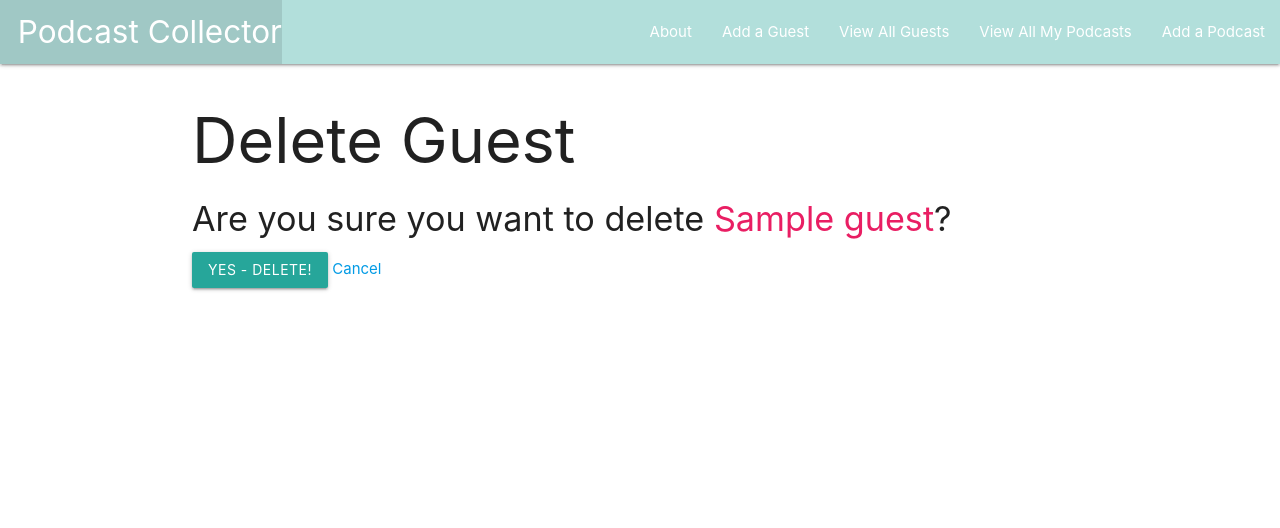
After one commit to ngran4/Podcast-Collector, a Django app: page /guests/1/delete/ in a window 1280 px wide. The commit adds this page. Shown: the top 528 px of the page. Run offline with Django 4.2, Linux system fonts and the light colour scheme; tables that the repository leaves empty hold one stand-in row (values such as "Sample post").

Commit message:
edit/delete complete

```diff
--- /dev/null
+++ b/main_app/templates/main_app/guest_confirm_delete.html
@@ -0,0 +1,13 @@
+{% extends 'base.html' %}
+
+{% block content %}
+  <h1>Delete Guest</h1>
+
+  <h4>Are you sure you want to delete <span class="pink-text">{{ object.name }}</span>?</h4>
+
+  <form action="" method="POST">
+    {% csrf_token %}
+    <input type="submit" value="Yes - Delete!" class="btn">
+    <a href="{% url 'guests_detail' object.id %}">Cancel</a>
+  </form>
+{% endblock %}
--- a/main_app/templates/main_app/guest_detail.html
+++ b/main_app/templates/main_app/guest_detail.html
@@ -10,6 +10,10 @@
         <span class="card-title">{{ guest.name }}</span>
         <p>Occupation: {{ guest.occupation }}</p>
       </div>
+      <div class="card-action">
+        <a href="{% url 'guests_update' guest.id %}">Edit</a>
+        <a href="{% url 'guests_delete' guest.id %}">Delete</a>
+      </div>
     </div>
   </div>
 </div>
--- a/main_app/urls.py
+++ b/main_app/urls.py
@@ -14,4 +14,6 @@ urlpatterns = [
   path('guests/', views.GuestList.as_view(), name='guests_index'),
   path('guests/<int:pk>/', views.GuestDetail.as_view(), name='guests_detail'),
   path('guests/create/', views.GuestCreate.as_view(), name='guests_create'),
+  path('guests/<int:pk>/update/', views.GuestUpdate.as_view(), name='guests_update'),
+  path('guests/<int:pk>/delete/', views.GuestDelete.as_view(), name='guests_delete'),
 ]
--- a/main_app/views.py
+++ b/main_app/views.py
@@ -60,3 +60,11 @@ class GuestDetail(DetailView):
 class GuestCreate(CreateView):
   model = Guest
   fields = '__all__'
+
+class GuestUpdate(UpdateView):
+  model = Guest
+  fields = ['name', 'occupation']
+
+class GuestDelete(DeleteView):
+  model = Guest
+  success_url = '/guests/'
```
